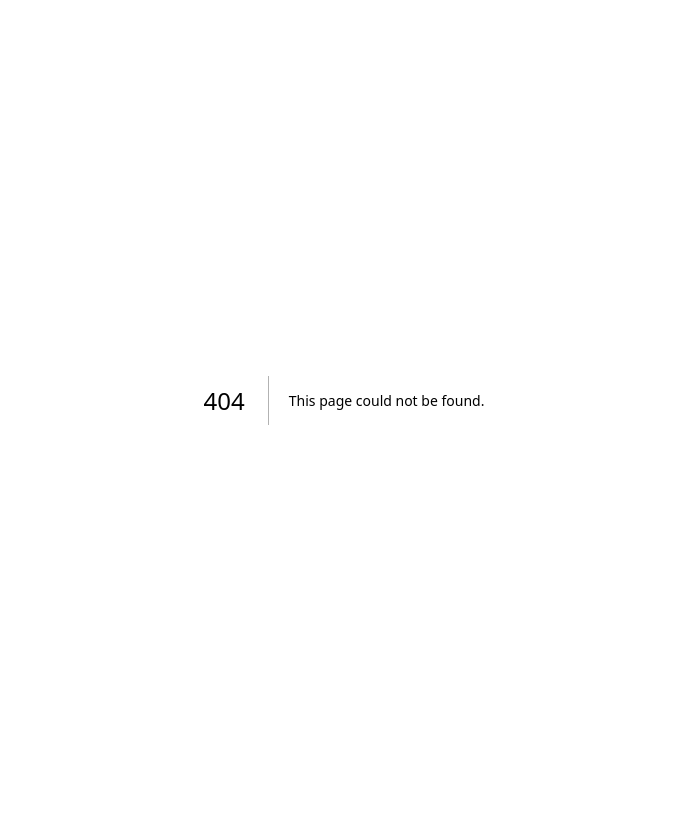
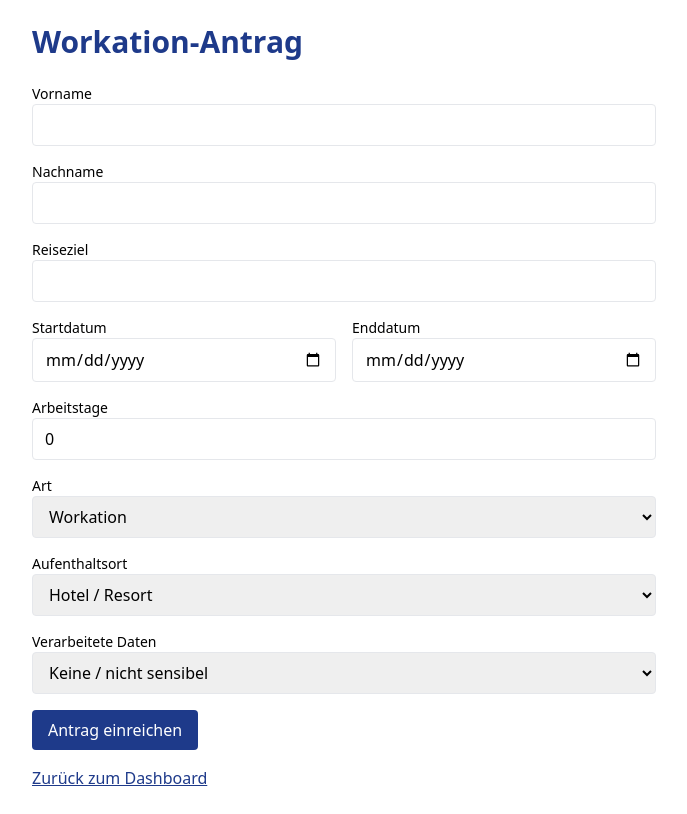
Before and after one commit to WorkationTobias/workation-prototype, a Next.js app: page /antrag in a window 1280 px wide. Before the commit this address had no page. Shown: the whole page, without its empty margins (296-983 px from the left). Built offline with nearby package versions, Linux system fonts and the light colour scheme.

Commit message:
Add files via upload

```diff
--- /dev/null
+++ b/pages/antrag.js
@@ -0,0 +1,96 @@
+
+import { useState } from "react"
+import Head from "next/head"
+import Link from "next/link"
+
+export default function Antrag() {
+  const [form, setForm] = useState({
+    vorname: "",
+    nachname: "",
+    reiseziel: "",
+    start: "",
+    ende: "",
+    arbeitstage: 0,
+    typ: "workation",
+    aufenthalt: "hotel",
+    daten: "nicht_sensibel"
+  })
+
+  const handleChange = (e) => {
+    const { name, value } = e.target
+    setForm({ ...form, [name]: value })
+  }
+
+  const handleSubmit = (e) => {
+    e.preventDefault()
+    alert("Antrag erfolgreich eingereicht! (Demo)")
+  }
+
+  return (
+    <div className="p-6 max-w-2xl mx-auto bg-white min-h-screen">
+      <Head>
+        <title>Workation Antrag</title>
+      </Head>
+      <h1 className="text-3xl font-bold mb-6 text-blue-900">Workation-Antrag</h1>
+      <form onSubmit={handleSubmit} className="space-y-4">
+        <div>
+          <label className="block text-sm font-medium">Vorname</label>
+          <input name="vorname" type="text" value={form.vorname} onChange={handleChange} className="w-full border rounded px-3 py-2" required />
+        </div>
+        <div>
+          <label className="block text-sm font-medium">Nachname</label>
+          <input name="nachname" type="text" value={form.nachname} onChange={handleChange} className="w-full border rounded px-3 py-2" required />
+        </div>
+        <div>
+          <label className="block text-sm font-medium">Reiseziel</label>
+          <input name="reiseziel" type="text" value={form.reiseziel} onChange={handleChange} className="w-full border rounded px-3 py-2" required />
+        </div>
+        <div className="flex gap-4">
+          <div className="flex-1">
+            <label className="block text-sm font-medium">Startdatum</label>
+            <input name="start" type="date" value={form.start} onChange={handleChange} className="w-full border rounded px-3 py-2" required />
+          </div>
+          <div className="flex-1">
+            <label className="block text-sm font-medium">Enddatum</label>
+            <input name="ende" type="date" value={form.ende} onChange={handleChange} className="w-full border rounded px-3 py-2" required />
+          </div>
+        </div>
+        <div>
+          <label className="block text-sm font-medium">Arbeitstage</label>
+          <input name="arbeitstage" type="number" min="1" value={form.arbeitstage} onChange={handleChange} className="w-full border rounded px-3 py-2" required />
+        </div>
+        <div>
+          <label className="block text-sm font-medium">Art</label>
+          <select name="typ" value={form.typ} onChange={handleChange} className="w-full border rounded px-3 py-2">
+            <option value="workation">Workation</option>
+            <option value="urlaub">Urlaub</option>
+            <option value="beides">Workation & Urlaub</option>
+          </select>
+        </div>
+        <div>
+          <label className="block text-sm font-medium">Aufenthaltsort</label>
+          <select name="aufenthalt" value={form.aufenthalt} onChange={handleChange} className="w-full border rounded px-3 py-2">
+            <option value="hotel">Hotel / Resort</option>
+            <option value="coworking">Coworking Space</option>
+            <option value="beides">Beides</option>
+          </select>
+        </div>
+        <div>
+          <label className="block text-sm font-medium">Verarbeitete Daten</label>
+          <select name="daten" value={form.daten} onChange={handleChange} className="w-full border rounded px-3 py-2">
+            <option value="nicht_sensibel">Keine / nicht sensibel</option>
+            <option value="sensibel">Sensible Daten (z.B. Gesundheit)</option>
+          </select>
+        </div>
+        <button type="submit" className="bg-blue-900 text-white px-4 py-2 rounded hover:bg-blue-800">
+          Antrag einreichen
+        </button>
+        <div className="mt-4">
+          <Link href="/">
+            <span className="text-blue-900 underline">Zurück zum Dashboard</span>
+          </Link>
+        </div>
+      </form>
+    </div>
+  )
+}
```
